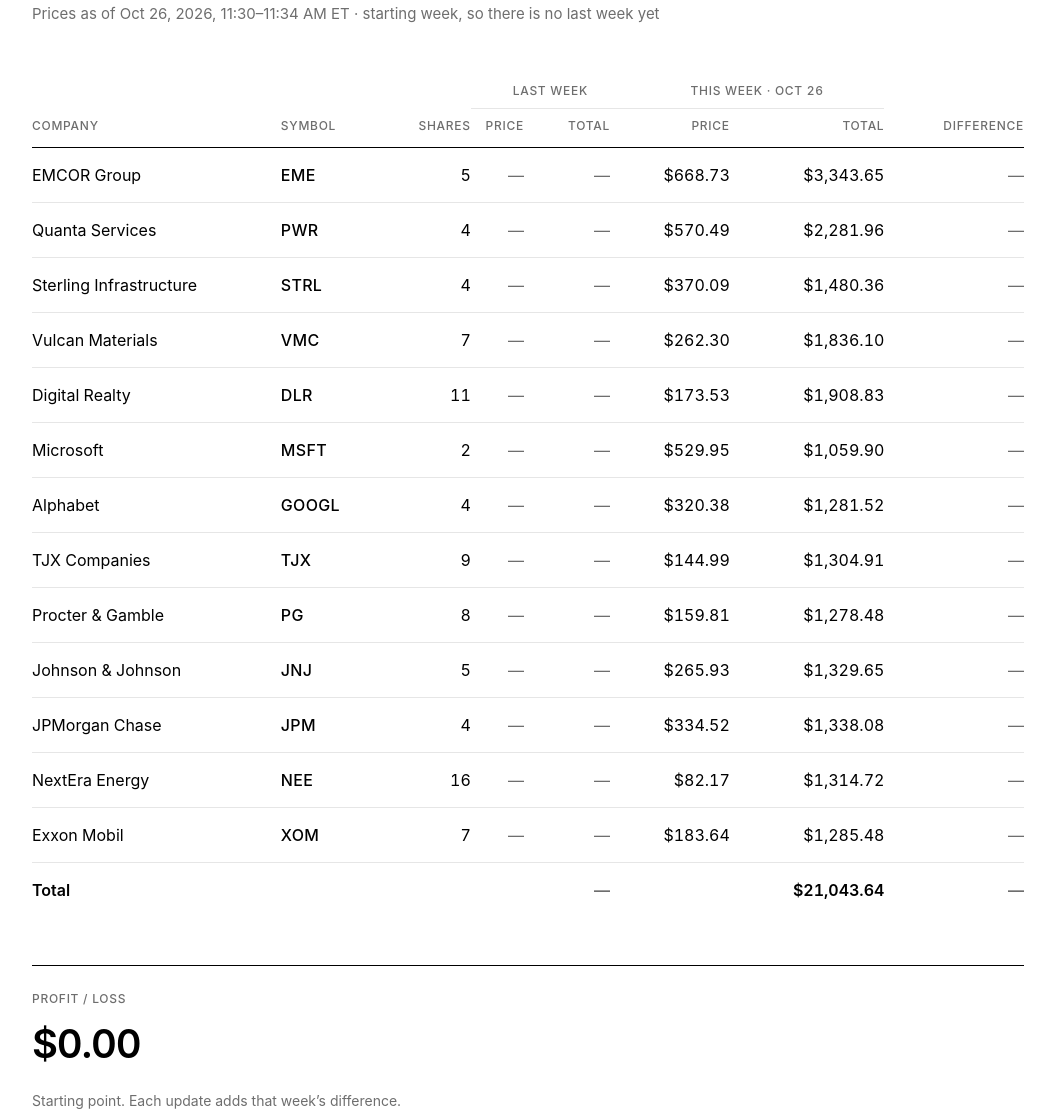
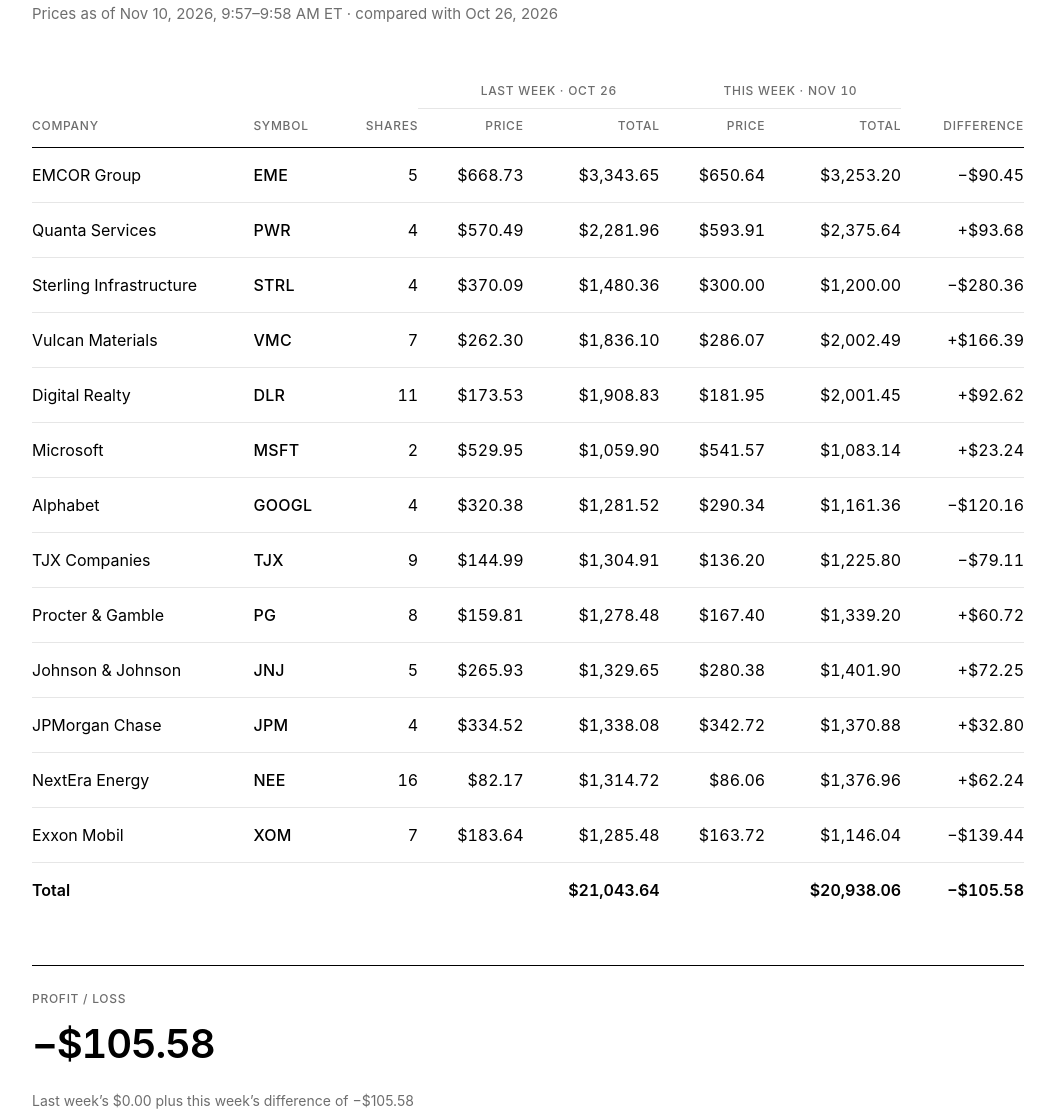
Before and after one commit to clwx-31/stock-picks, a website: page weekly.html in a window 1280 px wide. Shown: the part 183-1297 px from the top of the page, without its empty margins (112-1167 px from the left). Drawn offline with Linux system fonts and the light colour scheme.

Commit message:
Update stocks for Nov 10, 2026
Co-Authored-By: Claude Opus 5.5 <noreply@anthropic.com>

```diff
--- a/weekly.html
+++ b/weekly.html
@@ -88,7 +88,7 @@
       <a href="weekly.html" aria-current="page">Weekly</a>
     </nav>
     <h1>Weekly Tracker</h1>
-    <p class="meta">Prices as of Oct 26, 2026, 11:30–11:34 AM ET &middot; starting week, so there is no last week yet</p>
+    <p class="meta">Prices as of Nov 10, 2026, 9:57–9:58 AM ET &middot; compared with Oct 26, 2026</p>
 
     <section class="week">
       <div class="table-wrap">
@@ -98,8 +98,8 @@
               <th scope="col" rowspan="2">Company</th>
               <th scope="col" rowspan="2">Symbol</th>
               <th scope="col" rowspan="2" class="num">Shares</th>
-              <th scope="colgroup" colspan="2" class="group">Last week</th>
-              <th scope="colgroup" colspan="2" class="group">This week &middot; Oct 26</th>
+              <th scope="colgroup" colspan="2" class="group">Last week &middot; Oct 26</th>
+              <th scope="colgroup" colspan="2" class="group">This week &middot; Nov 10</th>
               <th scope="col" rowspan="2" class="num">Difference</th>
             </tr>
             <tr>
@@ -114,131 +114,131 @@
               <td>EMCOR Group</td>
               <td class="sym">EME</td>
               <td class="num">5</td>
-              <td class="num"><span class="empty">—</span></td>
-              <td class="num"><span class="empty">—</span></td>
               <td class="num">$668.73</td>
               <td class="num">$3,343.65</td>
-              <td class="num"><span class="empty">—</span></td>
+              <td class="num">$650.64</td>
+              <td class="num">$3,253.20</td>
+              <td class="num">−$90.45</td>
             </tr>
             <tr>
               <td>Quanta Services</td>
               <td class="sym">PWR</td>
               <td class="num">4</td>
-              <td class="num"><span class="empty">—</span></td>
-              <td class="num"><span class="empty">—</span></td>
               <td class="num">$570.49</td>
               <td class="num">$2,281.96</td>
-              <td class="num"><span class="empty">—</span></td>
+              <td class="num">$593.91</td>
+              <td class="num">$2,375.64</td>
+              <td class="num">+$93.68</td>
             </tr>
             <tr>
               <td>Sterling Infrastructure</td>
               <td class="sym">STRL</td>
               <td class="num">4</td>
-              <td class="num"><span class="empty">—</span></td>
-              <td class="num"><span class="empty">—</span></td>
               <td class="num">$370.09</td>
               <td class="num">$1,480.36</td>
-              <td class="num"><span class="empty">—</span></td>
+              <td class="num">$300.00</td>
+              <td class="num">$1,200.00</td>
+              <td class="num">−$280.36</td>
             </tr>
             <tr>
               <td>Vulcan Materials</td>
               <td class="sym">VMC</td>
               <td class="num">7</td>
-              <td class="num"><span class="empty">—</span></td>
-              <td class="num"><span class="empty">—</span></td>
               <td class="num">$262.30</td>
               <td class="num">$1,836.10</td>
-              <td class="num"><span class="empty">—</span></td>
+              <td class="num">$286.07</td>
+              <td class="num">$2,002.49</td>
+              <td class="num">+$166.39</td>
             </tr>
             <tr>
               <td>Digital Realty</td>
               <td class="sym">DLR</td>
               <td class="num">11</td>
-              <td class="num"><span class="empty">—</span></td>
-              <td class="num"><span class="empty">—</span></td>
               <td class="num">$173.53</td>
               <td class="num">$1,908.83</td>
-              <td class="num"><span class="empty">—</span></td>
+              <td class="num">$181.95</td>
+              <td class="num">$2,001.45</td>
+              <td class="num">+$92.62</td>
             </tr>
             <tr>
               <td>Microsoft</td>
               <td class="sym">MSFT</td>
               <td class="num">2</td>
-              <td class="num"><span class="empty">—</span></td>
-              <td class="num"><span class="empty">—</span></td>
               <td class="num">$529.95</td>
               <td class="num">$1,059.90</td>
-              <td class="num"><span class="empty">—</span></td>
+              <td class="num">$541.57</td>
+              <td class="num">$1,083.14</td>
+              <td class="num">+$23.24</td>
             </tr>
             <tr>
               <td>Alphabet</td>
               <td class="sym">GOOGL</td>
               <td class="num">4</td>
-              <td class="num"><span class="empty">—</span></td>
-              <td class="num"><span class="empty">—</span></td>
               <td class="num">$320.38</td>
               <td class="num">$1,281.52</td>
-              <td class="num"><span class="empty">—</span></td>
+              <td class="num">$290.34</td>
+              <td class="num">$1,161.36</td>
+              <td class="num">−$120.16</td>
             </tr>
             <tr>
               <td>TJX Companies</td>
               <td class="sym">TJX</td>
               <td class="num">9</td>
-              <td class="num"><span class="empty">—</span></td>
-              <td class="num"><span class="empty">—</span></td>
               <td class="num">$144.99</td>
               <td class="num">$1,304.91</td>
-              <td class="num"><span class="empty">—</span></td>
+              <td class="num">$136.20</td>
+              <td class="num">$1,225.80</td>
+              <td class="num">−$79.11</td>
             </tr>
             <tr>
               <td>Procter &amp; Gamble</td>
               <td class="sym">PG</td>
               <td class="num">8</td>
-              <td class="num"><span class="empty">—</span></td>
-              <td class="num"><span class="empty">—</span></td>
               <td class="num">$159.81</td>
               <td class="num">$1,278.48</td>
-              <td class="num"><span class="empty">—</span></td>
+              <td class="num">$167.40</td>
+              <td class="num">$1,339.20</td>
+              <td class="num">+$60.72</td>
             </tr>
             <tr>
               <td>Johnson &amp; Johnson</td>
               <td class="sym">JNJ</td>
               <td class="num">5</td>
-              <td class="num"><span class="empty">—</span></td>
-              <td class="num"><span class="empty">—</span></td>
               <td class="num">$265.93</td>
               <td class="num">$1,329.65</td>
-              <td class="num"><span class="empty">—</span></td>
+              <td class="num">$280.38</td>
+              <td class="num">$1,401.90</td>
+              <td class="num">+$72.25</td>
             </tr>
             <tr>
               <td>JPMorgan Chase</td>
               <td class="sym">JPM</td>
               <td class="num">4</td>
-              <td class="num"><span class="empty">—</span></td>
-              <td class="num"><span class="empty">—</span></td>
               <td class="num">$334.52</td>
               <td class="num">$1,338.08</td>
-              <td class="num"><span class="empty">—</span></td>
+              <td class="num">$342.72</td>
+              <td class="num">$1,370.88</td>
+              <td class="num">+$32.80</td>
             </tr>
             <tr>
               <td>NextEra Energy</td>
               <td class="sym">NEE</td>
               <td class="num">16</td>
-              <td class="num"><span class="empty">—</span></td>
-              <td class="num"><span class="empty">—</span></td>
               <td class="num">$82.17</td>
               <td class="num">$1,314.72</td>
-              <td class="num"><span class="empty">—</span></td>
+              <td class="num">$86.06</td>
+              <td class="num">$1,376.96</td>
+              <td class="num">+$62.24</td>
             </tr>
             <tr>
               <td>Exxon Mobil</td>
               <td class="sym">XOM</td>
               <td class="num">7</td>
-              <td class="num"><span class="empty">—</span></td>
-              <td class="num"><span class="empty">—</span></td>
               <td class="num">$183.64</td>
               <td class="num">$1,285.48</td>
-              <td class="num"><span class="empty">—</span></td>
+              <td class="num">$163.72</td>
+              <td class="num">$1,146.04</td>
+              <td class="num">−$139.44</td>
             </tr>
           </tbody>
           <tfoot>
@@ -247,18 +247,18 @@
               <td></td>
               <td></td>
               <td></td>
-              <td class="num"><span class="empty">—</span></td>
+              <td class="num">$21,043.64</td>
               <td></td>
-              <td class="num">$21,043.64</td>
-              <td class="num"><span class="empty">—</span></td>
+              <td class="num">$20,938.06</td>
+              <td class="num">−$105.58</td>
             </tr>
           </tfoot>
         </table>
       </div>
       <div class="pl">
         <p class="pl-label">Profit / loss</p>
-        <p class="pl-value">$0.00</p>
-        <p class="note">Starting point. Each update adds that week’s difference.</p>
+        <p class="pl-value">−$105.58</p>
+        <p class="note">Last week’s $0.00 plus this week’s difference of −$105.58</p>
       </div>
     </section>
 
```
Also changed, not shown: history.csv (+13 -0 lines).
